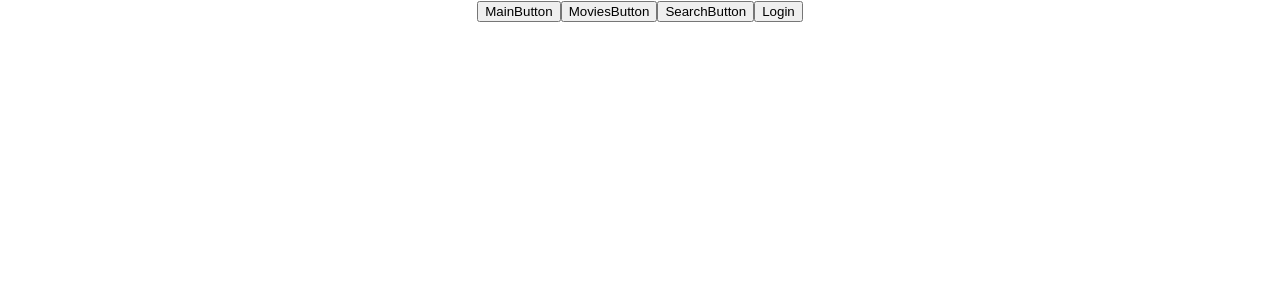
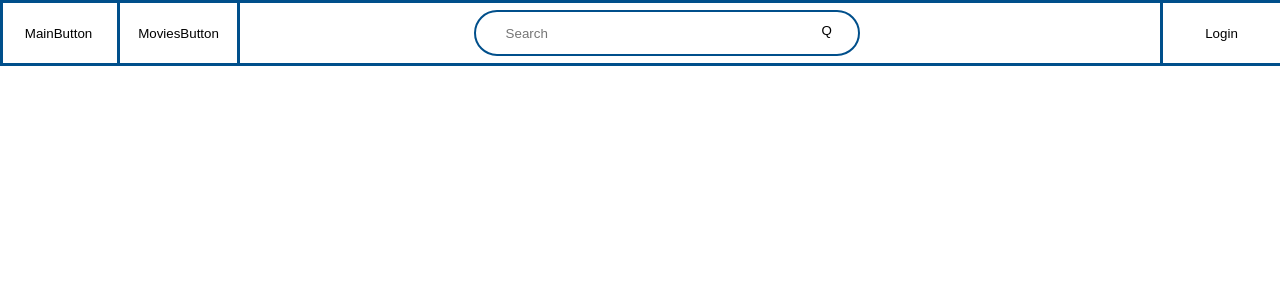
Before and after one commit to haungrui2/Montage, a React (Create React App) app in the folder montage/: page / in a window 1280 px wide. Shown: the top 300 px of the page. Built offline with nearby package versions, Linux system fonts and the light colour scheme.

Commit message:
Navbar initialized

```diff
--- a/montage/src/App.css
+++ b/montage/src/App.css
@@ -36,3 +36,87 @@
     transform: rotate(360deg);
   }
 }
+
+/********************************************************************/
+.navbar {
+  background-color: #ffffff;
+  border: 3px;
+  border-style: solid;
+  border-color: rgb(0,79,139);
+  height: 60px;
+  width: 100vw;
+}
+
+.SearchContainer {
+  height: 50px;
+  width: 300px;
+  }
+
+.SearchForm {
+  position: absolute;
+  top: 10px;
+  left: 37%;
+}
+
+.SearchText {
+  position: absolute;
+  width: 350px;
+  height: 40px;
+  border-radius: 30px;
+  border: 2px;
+  border-style: solid;
+  border-color: rgb(0,79,139);
+  padding-left: 30px;
+  }
+
+#SearchButton {
+  position: absolute;
+  top: 10px;
+  left: 340px;
+  background-color: transparent;
+  border-color: transparent;
+
+}
+
+#MainButton {
+  position: absolute;
+  left: 0px;
+  height: 60px;
+  width: 120px;
+  background-color: transparent;
+  border-top: 0px;
+  border-bottom: 0px;
+  border-left: 0px;
+  border-right: 3px;
+  border-style: solid;
+  border-color: rgb(0,79,139);
+}
+
+#MoviesButton {
+  position: absolute;
+  left: 120px;
+  height: 60px;
+  width: 120px;
+  background-color: transparent;
+  border-top: 0px;
+  border-bottom: 0px;
+  border-left: 0px;
+  border-right: 3px;
+  border-style: solid;
+  border-color: rgb(0,79,139);
+}
+
+#Login {
+  position: absolute;
+  top: 3px;
+  right: 0px;
+  height: 60px;
+  width: 120px;
+  background-color: transparent;
+  border-top: 0px;
+  border-bottom: 0px;
+  border-left: 3px;
+  border-right: 0px;
+  border-style: solid;
+  border-color: rgb(0,79,139);
+}
--- a/montage/src/components/Navbar.js
+++ b/montage/src/components/Navbar.js
@@ -7,7 +7,12 @@ export default function Navbar() {
             <button id = "MainButton" >MainButton</button>
             {/* this will later be replaced by an image of the logo */}
             <button id = "MoviesButton">MoviesButton</button>
-            <button id = "SearchButton">SearchButton</button>
+            <div class = "SearchContainer">
+                <form class = "SearchForm">
+                    <input type = "text" class = "SearchText" placeholder = "Search"></input>
+                    <button id = "SearchButton">Q</button>
+                </form>
+            </div>
             <button id = "Login">Login</button>
         </div>
     )
```
